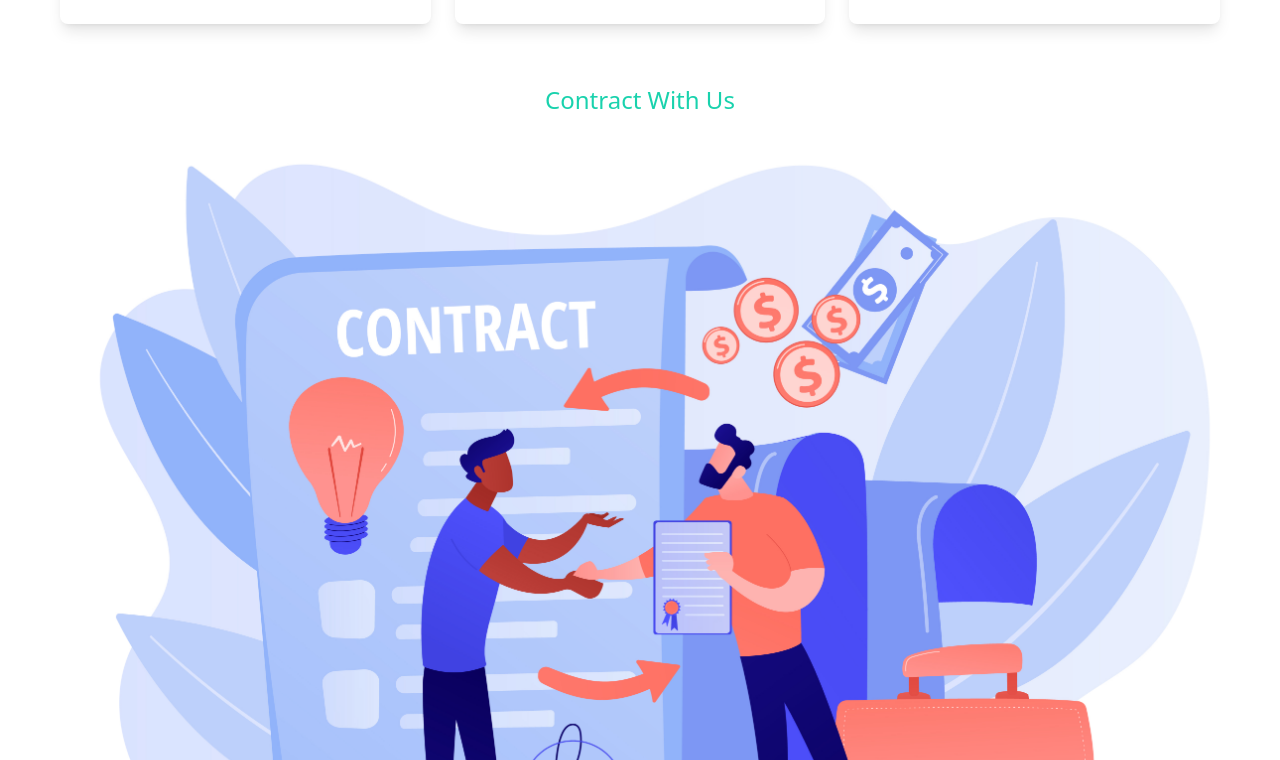
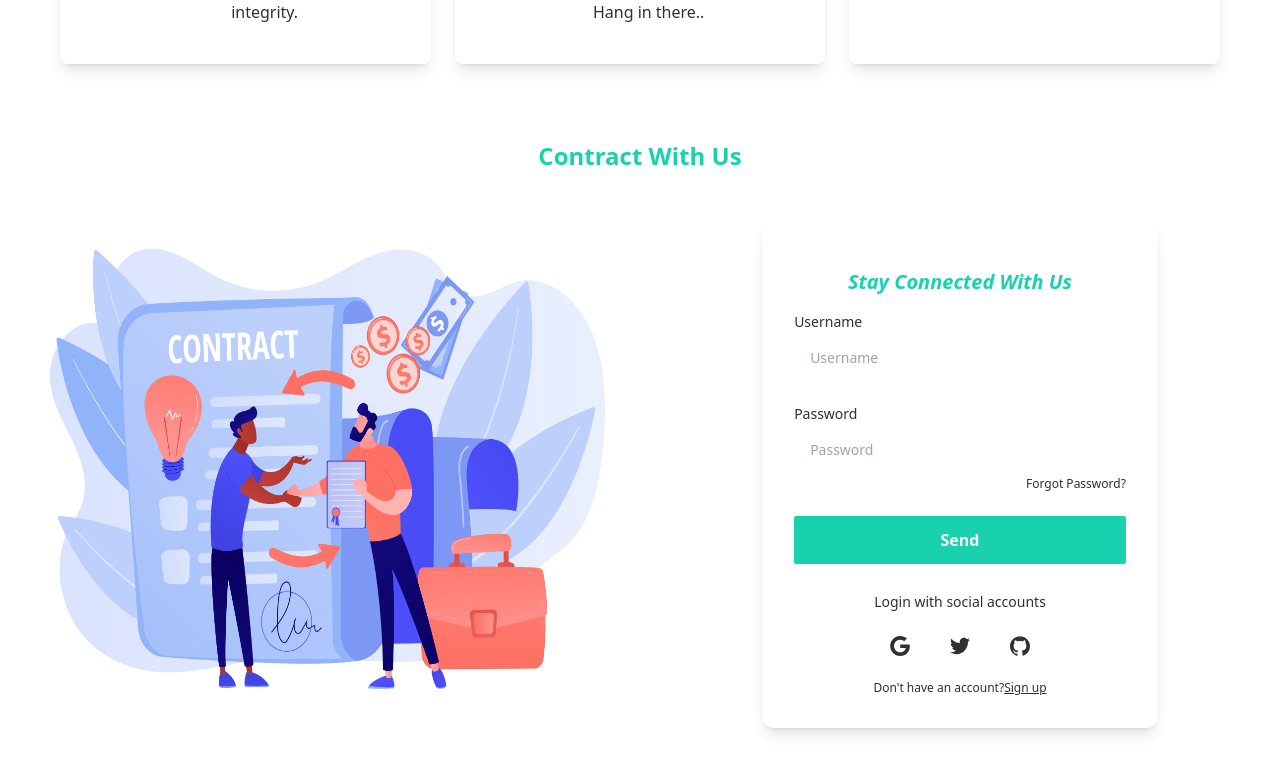
Before and after one commit to RafatRU42/airlines.com, a React (Vite) app: page / in a window 1280 px wide. Shown: the part 2040-2800 px from the top of the page. Built offline with nearby package versions, Linux system fonts and the light colour scheme.

Commit message:
flight route is started

```diff
--- a/src/Pages/Banner/Banner.jsx
+++ b/src/Pages/Banner/Banner.jsx
@@ -1,4 +1,4 @@
-import airplane from '../../assets/image/airplane.jpg'
+import airplane from '../../assets/image/airplane-2.png'
 import bgairplane from '../../assets/image/airplane.jpg'
 
 
@@ -7,9 +7,9 @@
         <div>
             <div className='hero' >
   <div className="hero-content flex-col lg:flex-row-reverse">
-    <img src={airplane} className="max-w-sm rounded-lg shadow-2xl" />
+    <img src={airplane} className="md:max-w-xl max-w-sm" />
     <div>
-      <h1 className="text-5xl font-bold">Box Office News!</h1>
+      <h1 className="text-5xl font-bold">Special Offer Is Going On!</h1>
       <p className="py-6">Provident cupiditate voluptatem et in. Quaerat fugiat ut assumenda excepturi exercitationem quasi. In deleniti eaque aut repudiandae et a id nisi.</p>
       <button className="btn btn-primary bg-gradient-to-r from-primary to-secondary text-white">Get Started</button>
     </div>
--- a/src/Pages/Contract/Contract.jsx
+++ b/src/Pages/Contract/Contract.jsx
@@ -3,15 +3,75 @@
 
 const Contract = () => {
     return (
-        <div className="my-4">
-            <h2 className="text-2xl text-secondary text-center text-bold">Contract With Us</h2>
-            <div>
-                <div>
+        <div className="my-10">
+            <h2 className="text-2xl text-secondary text-center font-bold">Contract With Us</h2>
+            <div className='flex mt-12'>
+                <div className='hidden md:w-1/2 lg:w-1/2 md:flex'>
                     <img src={contract} alt="" />
                 </div>
-                <div>
-                <input type="text" placeholder="Type here" className="input input-bordered input-success w-full max-w-xs" />
-                </div>
+             <div className='mx-auto'>
+
+             {/* className='mx-auto flex shadow-lg justify-center' */}
+
+
+             <div className="w-full max-w-md p-8 space-y-3 rounded-xl shadow-lg ">
+             <p className='italic text-secondary  text-xl my-4 text-center font-bold'>Stay Connected With Us</p>
+
+	<form novalidate="" action="" className="space-y-6 ng-untouched ng-pristine ng-valid">
+		<div className="space-y-1 text-sm">
+			<label for="username" className="block dark:text-gray-400">Username</label>
+			<input type="text" name="username" id="username" placeholder="Username" className="w-full px-4 py-3  input-bordered my-1 input-success border-success max-w-xs" />
+		</div>
+		<div className="space-y-1 text-sm">
+			<label for="password" className="block dark:text-gray-400">Password</label>
+			<input type="password" name="password" id="password" placeholder="Password" className="w-full px-4 py-3  input-bordered my-1 input-success border-success max-w-xs" />
+			<div className="flex justify-end text-xs dark:text-gray-400">
+				<a rel="noopener noreferrer" href="#">Forgot Password?</a>
+			</div>
+		</div>
+		<button className="block w-full p-3 text-center rounded-sm btn-secondary text-white font-bold">Send</button>
+	</form>
+	<div className="flex items-center pt-4 space-x-1">
+		<div className="flex-1 h-px sm:w-16 dark:bg-gray-700"></div>
+		<p className="px-3 text-sm dark:text-gray-400">Login with social accounts</p>
+		<div className="flex-1 h-px sm:w-16 dark:bg-gray-700"></div>
+	</div>
+	<div className="flex justify-center space-x-4">
+		<button aria-label="Log in with Google" className="p-3 rounded-sm">
+			<svg xmlns="http://www.w3.org/2000/svg" viewBox="0 0 32 32" className="w-5 h-5 fill-current">
+				<path d="M16.318 13.714v5.484h9.078c-0.37 2.354-2.745 6.901-9.078 6.901-5.458 0-9.917-4.521-9.917-10.099s4.458-10.099 9.917-10.099c3.109 0 5.193 1.318 6.38 2.464l4.339-4.182c-2.786-2.599-6.396-4.182-10.719-4.182-8.844 0-16 7.151-16 16s7.156 16 16 16c9.234 0 15.365-6.49 15.365-15.635 0-1.052-0.115-1.854-0.255-2.651z"></path>
+			</svg>
+		</button>
+		<button aria-label="Log in with Twitter" className="p-3 rounded-sm">
+			<svg xmlns="http://www.w3.org/2000/svg" viewBox="0 0 32 32" className="w-5 h-5 fill-current">
+				<path d="M31.937 6.093c-1.177 0.516-2.437 0.871-3.765 1.032 1.355-0.813 2.391-2.099 2.885-3.631-1.271 0.74-2.677 1.276-4.172 1.579-1.192-1.276-2.896-2.079-4.787-2.079-3.625 0-6.563 2.937-6.563 6.557 0 0.521 0.063 1.021 0.172 1.495-5.453-0.255-10.287-2.875-13.52-6.833-0.568 0.964-0.891 2.084-0.891 3.303 0 2.281 1.161 4.281 2.916 5.457-1.073-0.031-2.083-0.328-2.968-0.817v0.079c0 3.181 2.26 5.833 5.26 6.437-0.547 0.145-1.131 0.229-1.724 0.229-0.421 0-0.823-0.041-1.224-0.115 0.844 2.604 3.26 4.5 6.14 4.557-2.239 1.755-5.077 2.801-8.135 2.801-0.521 0-1.041-0.025-1.563-0.088 2.917 1.86 6.36 2.948 10.079 2.948 12.067 0 18.661-9.995 18.661-18.651 0-0.276 0-0.557-0.021-0.839 1.287-0.917 2.401-2.079 3.281-3.396z"></path>
+			</svg>
+		</button>
+		<button aria-label="Log in with GitHub" className="p-3 rounded-sm">
+			<svg xmlns="http://www.w3.org/2000/svg" viewBox="0 0 32 32" className="w-5 h-5 fill-current">
+				<path d="M16 0.396c-8.839 0-16 7.167-16 16 0 7.073 4.584 13.068 10.937 15.183 0.803 0.151 1.093-0.344 1.093-0.772 0-0.38-0.009-1.385-0.015-2.719-4.453 0.964-5.391-2.151-5.391-2.151-0.729-1.844-1.781-2.339-1.781-2.339-1.448-0.989 0.115-0.968 0.115-0.968 1.604 0.109 2.448 1.645 2.448 1.645 1.427 2.448 3.744 1.74 4.661 1.328 0.14-1.031 0.557-1.74 1.011-2.135-3.552-0.401-7.287-1.776-7.287-7.907 0-1.751 0.62-3.177 1.645-4.297-0.177-0.401-0.719-2.031 0.141-4.235 0 0 1.339-0.427 4.4 1.641 1.281-0.355 2.641-0.532 4-0.541 1.36 0.009 2.719 0.187 4 0.541 3.043-2.068 4.381-1.641 4.381-1.641 0.859 2.204 0.317 3.833 0.161 4.235 1.015 1.12 1.635 2.547 1.635 4.297 0 6.145-3.74 7.5-7.296 7.891 0.556 0.479 1.077 1.464 1.077 2.959 0 2.14-0.020 3.864-0.020 4.385 0 0.416 0.28 0.916 1.104 0.755 6.4-2.093 10.979-8.093 10.979-15.156 0-8.833-7.161-16-16-16z"></path>
+			</svg>
+		</button>
+	</div>
+	<p className="text-xs text-center sm:px-6 dark:text-gray-400">Don't have an account?
+		<a rel="noopener noreferrer" href="#" className="underline dark:text-gray-100">Sign up</a>
+	</p>
+</div>
+
+
+
+
+
+             {/* <div className='w-1/2 text-center '>
+                    <p className='italic text-secondary  text-xl my-4 '>Send Us Email</p>
+                    <div className='text-center mx-auto'>
+                    <input type="text" placeholder="Type here" className="input input-bordered my-1 input-success w-full max-w-xs" />
+                <input type="text" placeholder="Type here" className="input input-bordered my-1 input-success w-full max-w-xs" />
+                <input type="text" placeholder="Type here" className="input input-bordered my-1 input-success w-full max-w-xs" />
+                <input type="text" placeholder="Type here" className="input input-bordered my-1 input-success w-full max-w-xs" />
+                    </div>
+                </div> */}
+             </div>
             </div>
         </div>
     );
--- /dev/null
+++ b/src/Pages/Flight/Flight.jsx
@@ -0,0 +1,12 @@
+import FlightBanner from "./FlightBanner";
+
+const Flight = () => {
+    return (
+        <div>
+            this is flight
+            <FlightBanner></FlightBanner>
+        </div>
+    );
+};
+
+export default Flight;
--- /dev/null
+++ b/src/Pages/Flight/FlightBanner.jsx
@@ -0,0 +1,27 @@
+import airplane from '../../assets/image/airplane.jpg'
+
+const FlightBanner = () => {
+  return (
+    <div>
+      <div className="hero">
+        <div className="hero-content flex-col lg:flex-row-reverse">
+          <img
+            src={airplane}
+            className="max-w-sm rounded-lg shadow-2xl"
+          />
+          <div>
+            <h1 className="text-5xl font-bold">Box Office News!</h1>
+            <p className="py-6">
+              Provident cupiditate voluptatem et in. Quaerat fugiat ut assumenda
+              excepturi exercitationem quasi. In deleniti eaque aut repudiandae
+              et a id nisi.
+            </p>
+            <button className="btn btn-primary">Get Started</button>
+          </div>
+        </div>
+      </div>
+    </div>
+  );
+};
+
+export default FlightBanner;
--- a/src/Pages/Home/Home.jsx
+++ b/src/Pages/Home/Home.jsx
@@ -14,7 +14,6 @@
             <Ticket></Ticket>
             <Testimonials></Testimonials>
             <Contract></Contract>
-
         </div>
     );
 };
--- a/src/Pages/Routes/Routes.jsx
+++ b/src/Pages/Routes/Routes.jsx
@@ -2,12 +2,14 @@
 import Main from "../../Layout/Main";
 import Home from "../Home/Home";
 import Login from "../Login/Login";
+import Flight from "../Flight/Flight";
 
 export const router = createBrowserRouter([
     {path:'/',element:<Main></Main>,children:[
 
         {path:'/',element:<Home></Home>},
         {path:'/login',element:<Login></Login>},
+        {path:'/flight',element:<Flight></Flight>},
 
     ]}
 ])
--- a/src/Pages/Shared/Navbar/Navbar.jsx
+++ b/src/Pages/Shared/Navbar/Navbar.jsx
@@ -6,6 +6,7 @@
 
     <>
       <li><Link to='/'>Home</Link></li>
+      <li><Link to='/flight'>Flight</Link></li>
       <li><Link to='/login'>Login</Link></li>
       <li><Link to='/about'>About</Link></li>
       <li><Link to='/'>Home</Link></li>
```
Also changed, not shown: 1 other file (tests, documents, lock files or other folders).
